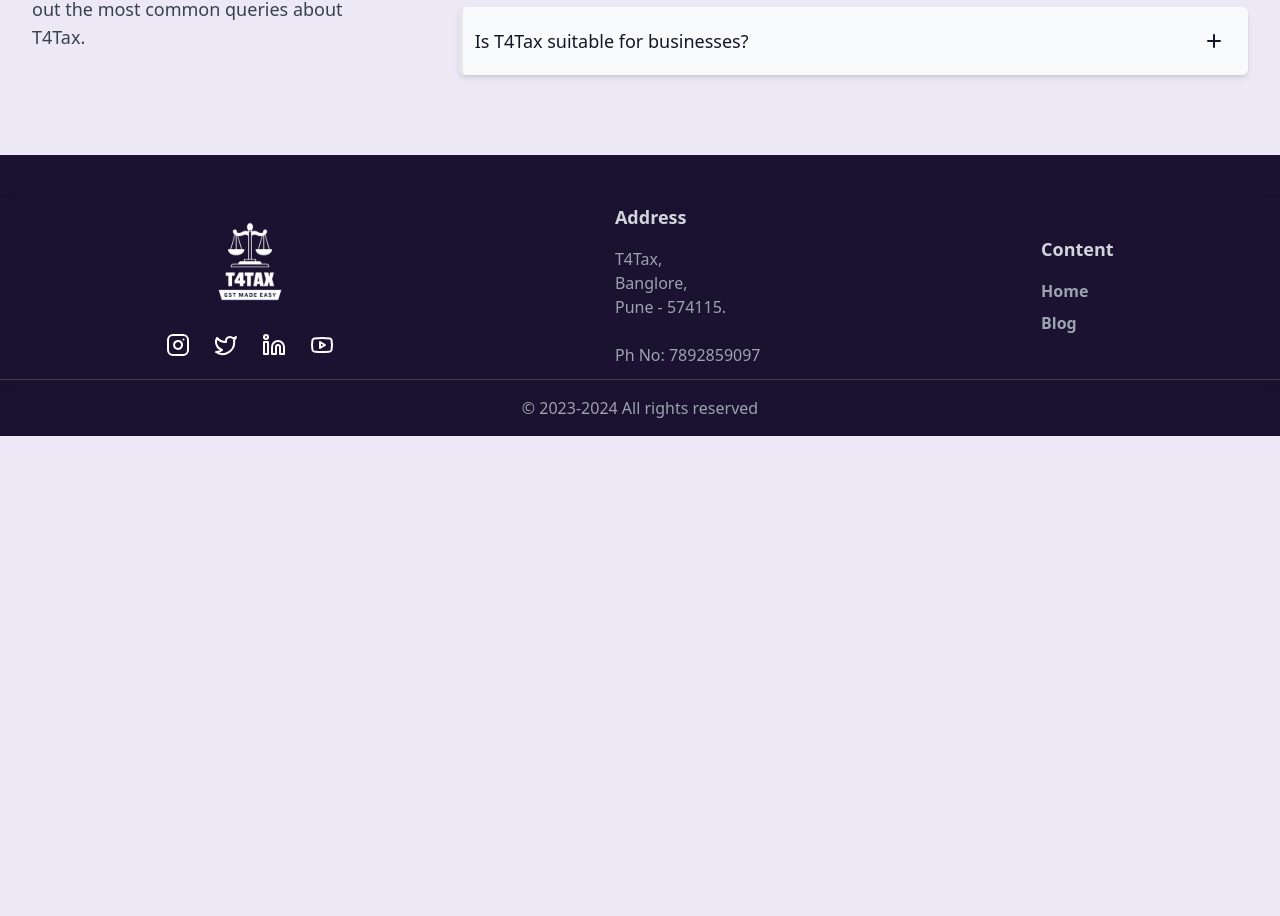
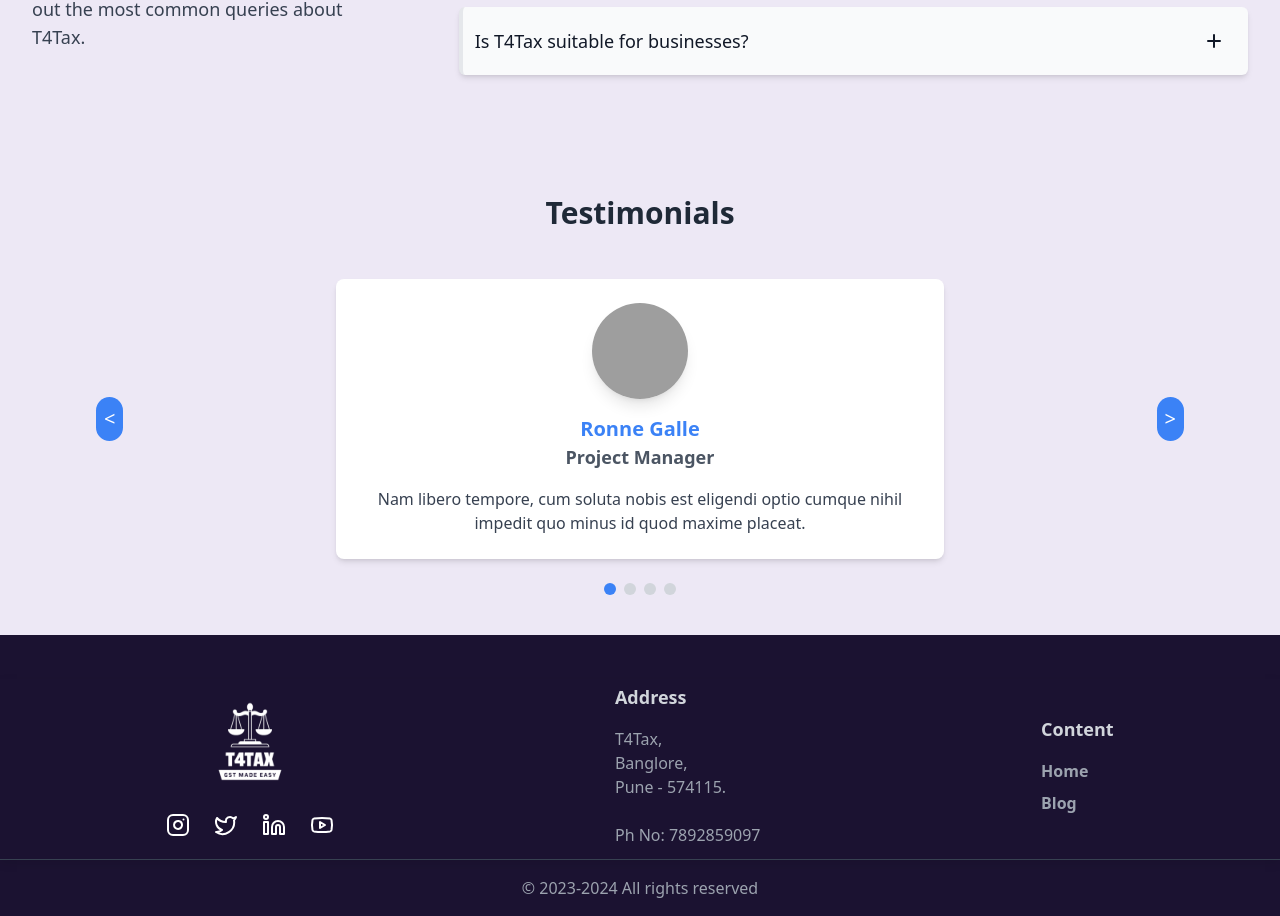
Before and after one commit to T4Tax-Tax-Made-Easy/T4Tax-client, a React (Vite) app: page / in a window 1280 px wide. Shown: the part 3337-4253 px from the top of the page. Before the commit the page ends 3773 px from the top, so only its background shows below. Built offline with nearby package versions, Linux system fonts and the light colour scheme; grey boxes are pictures that could not be loaded.

Commit message:
testimonials --- can get some  improvements

```diff
--- /dev/null
+++ b/src/components/testimonials.tsx
@@ -0,0 +1,97 @@
+import React, { useState } from "react";
+
+const testimonials = [
+  {
+    name: "Ronne Galle",
+    title: "Project Manager",
+    img: "https://images.unsplash.com/photo-1572561300743-2dd367ed0c9a",
+    text: "Nam libero tempore, cum soluta nobis est eligendi optio cumque nihil impedit quo minus id quod maxime placeat.",
+  },
+  {
+    name: "Missy Limana",
+    title: "Engineer",
+    img: "https://images.unsplash.com/photo-1588361035994-295e21daa761",
+    text: "Nam libero tempore, cum soluta nobis est eligendi optio cumque nihil impedit quo minus id quod maxime placeat.",
+  },
+  {
+    name: "Martha Brown",
+    title: "Project Manager",
+    img: "https://images.unsplash.com/photo-1575377222312-dd1a63a51638",
+    text: "Nam libero tempore, cum soluta nobis est eligendi optio cumque nihil impedit quo minus id quod maxime placeat.",
+  },
+  {
+    name: "Hanna Lisem",
+    title: "Project Manager",
+    img: "https://images.unsplash.com/photo-1549836938-d278c5d46d20",
+    text: "Nam libero tempore, cum soluta nobis est eligendi optio cumque nihil impedit quo minus id quod maxime placeat.",
+  },
+];
+
+const TestimonialsCarousel = () => {
+  const [current, setCurrent] = useState(0);
+
+  const handlePrev = () => {
+    setCurrent(current === 0 ? testimonials.length - 1 : current - 1);
+  };
+
+  const handleNext = () => {
+    setCurrent(current === testimonials.length - 1 ? 0 : current + 1);
+  };
+
+  return (
+    <div className="bg-aliceblue py-10">
+      <h2 className="text-3xl font-bold text-center text-gray-800 mb-12">
+        Testimonials
+      </h2>
+      <div className="relative flex justify-center items-center">
+        <button
+          onClick={handlePrev}
+          className="absolute text-xl bg-blue-500 text-white p-2 rounded-full hover:bg-blue-700 transition-all duration-300
+          left-4 md:left-16 lg:left-24"
+        >
+          {"<"}
+        </button>
+
+        <div className="w-full md:w-2/3 lg:w-1/2 px-4">
+          <div className="bg-white shadow-md rounded-lg p-6 text-center">
+            <img
+              src={testimonials[current].img}
+              alt={testimonials[current].name}
+              className="w-24 h-24 rounded-full mx-auto mb-4 shadow-lg"
+            />
+            <h5 className="text-xl font-semibold text-blue-500">
+              {testimonials[current].name}
+              <br />
+              <span className="text-gray-600 text-lg">
+                {testimonials[current].title}
+              </span>
+            </h5>
+            <p className="text-gray-700 mt-4">{testimonials[current].text}</p>
+          </div>
+        </div>
+
+        <button
+          onClick={handleNext}
+          className="absolute text-xl bg-blue-500 text-white p-2 rounded-full hover:bg-blue-700 transition-all duration-300
+          right-4 md:right-16 lg:right-24"
+        >
+          {">"}
+        </button>
+      </div>
+
+      <div className="flex justify-center mt-6 space-x-2">
+        {testimonials.map((_, index) => (
+          <button
+            key={index}
+            onClick={() => setCurrent(index)}
+            className={`h-3 w-3 rounded-full ${
+              index === current ? "bg-blue-500" : "bg-gray-300"
+            }`}
+          ></button>
+        ))}
+      </div>
+    </div>
+  );
+};
+
+export default TestimonialsCarousel;
--- a/src/pages/Home.tsx
+++ b/src/pages/Home.tsx
@@ -3,6 +3,7 @@ import Faq from "../components/faqs";
 import Footer from "../components/Footer";
 import Herosection from "../components/Herosection";
 import Pricing from "../components/Pricing";
+import TestimonialsCarousel from "../components/testimonials";
 import WhatsForYou from "../components/WhatsInForYou";
 import WhatWeDo from "../components/WhatWeDo";
 import "../index.css";
@@ -16,6 +17,7 @@ const Home = () => {
       <WhatsForYou />
       <Pricing />
       <Faq />
+      <TestimonialsCarousel />
       <Footer />
     </div>
   );
```
